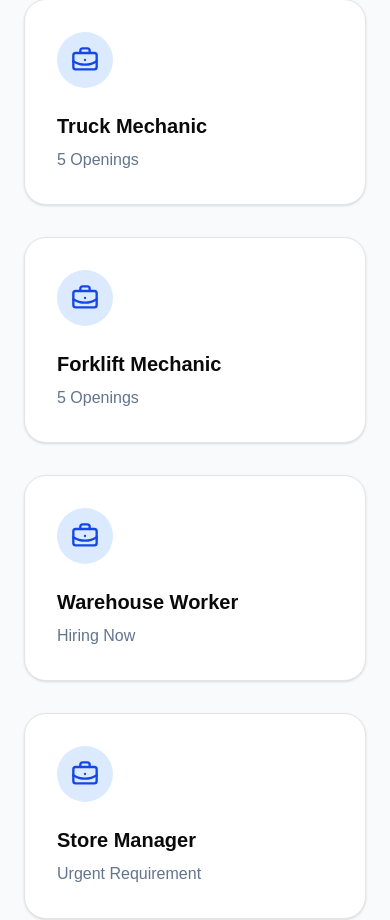
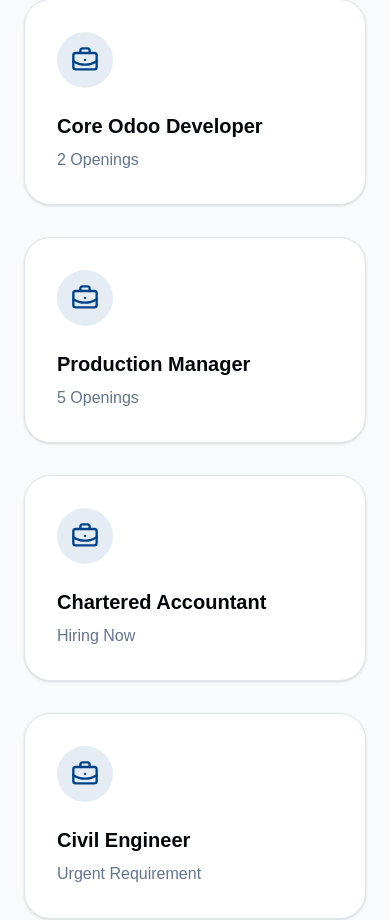
Before and after one commit to Gani4u/bharath-talent-connect, a React (Vite) app: page / in a window 390 px wide. Shown: the part 3214-4134 px from the top of the page. Built offline with nearby package versions, Linux system fonts and the light colour scheme.

Commit message:
feat: updated the hot jobs list and also the colur pallet

```diff
--- a/src/components/layout/Footer.tsx
+++ b/src/components/layout/Footer.tsx
@@ -57,9 +57,9 @@ export default function Footer() {
                   href="https://wa.me/917099214505"
                   target="_blank"
                   rel="noreferrer"
-                  className="hover:text-orange-400"
+                  className="hover:text-secondary transition-colors"
                 >
-                  +91 70992 14505 / +91 9106912718
+                  +91 70992 14505
                 </a>
 
               </div>
--- a/src/components/sections/About.tsx
+++ b/src/components/sections/About.tsx
@@ -37,7 +37,7 @@ export default function About() {
 
         <div className="mx-auto max-w-3xl text-center">
 
-          <span className="text-blue-700 font-semibold uppercase tracking-widest">
+          <span className="text-primary font-semibold uppercase tracking-widest">
             About Us
           </span>
 
@@ -64,8 +64,8 @@ export default function About() {
                 key={item.title}
                 className="rounded-3xl border bg-white p-8 shadow-sm transition hover:-translate-y-2 hover:shadow-xl"
               >
-                <div className="mb-6 flex h-14 w-14 items-center justify-center rounded-full bg-blue-100">
-                  <Icon className="h-7 w-7 text-blue-700" />
+                <div className="mb-6 flex h-14 w-14 items-center justify-center rounded-full bg-primary/10">
+                  <Icon className="h-7 w-7 text-primary" />
                 </div>
 
                 <h3 className="mb-3 text-xl font-semibold">
--- a/src/components/sections/Hero.tsx
+++ b/src/components/sections/Hero.tsx
@@ -23,7 +23,7 @@ export default function Hero() {
 
         <div className="w-full lg:w-1/2">
 
-          <div className="mb-6 inline-flex items-center rounded-full bg-blue-100 px-4 py-2 text-sm font-medium text-blue-700">
+          <div className="mb-6 inline-flex items-center rounded-full bg-primary/10 px-4 py-2 text-sm font-medium text-primary">
             Trusted by 10+ International Employers
           </div>
 
@@ -31,7 +31,7 @@ export default function Hero() {
 
             Connecting Skilled Indian Talent
 
-            <span className="block bg-gradient-to-r from-blue-700 to-orange-500 bg-clip-text text-transparent">
+            <span className="block bg-gradient-to-r from-primary to-secondary bg-clip-text text-transparent">
               with Global Career Opportunities
             </span>
 
@@ -49,7 +49,7 @@ export default function Hero() {
 
             <Button
               size="lg"
-              className="rounded-full bg-blue-700 hover:bg-blue-800"
+              className="rounded-full bg-primary text-primary-foreground hover:bg-primary/95"
             >
               Explore Hot Jobs
 
@@ -73,7 +73,7 @@ export default function Hero() {
 
             <div className="rounded-2xl bg-white p-5 shadow-lg">
 
-              <Users className="mb-3 h-8 w-8 text-blue-700" />
+              <Users className="mb-3 h-8 w-8 text-primary" />
 
               <h3 className="text-2xl font-bold">10+</h3>
 
@@ -85,7 +85,7 @@ export default function Hero() {
 
             <div className="rounded-2xl bg-white p-5 shadow-lg">
 
-              <BriefcaseBusiness className="mb-3 h-8 w-8 text-orange-500" />
+              <BriefcaseBusiness className="mb-3 h-8 w-8 text-secondary" />
 
               <h3 className="text-2xl font-bold">50+</h3>
 
@@ -97,7 +97,7 @@ export default function Hero() {
 
             <div className="rounded-2xl bg-white p-5 shadow-lg">
 
-              <Globe className="mb-3 h-8 w-8 text-green-600" />
+              <Globe className="mb-3 h-8 w-8 text-primary" />
 
               <h3 className="text-2xl font-bold">8+</h3>
 
@@ -119,7 +119,7 @@ export default function Hero() {
 
             {/* Header */}
             <div className="mb-6 flex items-center gap-2">
-              <span className="h-2.5 w-2.5 rounded-full bg-orange-500 shadow-[0_0_8px_rgba(249,115,22,0.8)]"></span>
+              <span className="h-2.5 w-2.5 rounded-full bg-secondary shadow-[0_0_8px_rgba(248,112,5,0.6)]"></span>
               <span className="text-xs font-bold tracking-widest text-slate-500">
                 HOT JOBS
               </span>
@@ -130,17 +130,17 @@ export default function Hero() {
               {/* Job 1 */}
               <div className="flex cursor-pointer items-center justify-between rounded-2xl border border-gray-50 bg-white p-4 shadow-sm transition-all hover:shadow-md">
                 <div className="flex items-center gap-4">
-                  <div className="flex h-12 w-12 items-center justify-center rounded-full bg-blue-50 text-blue-600">
+                  <div className="flex h-12 w-12 items-center justify-center rounded-full bg-primary/10 text-primary">
                     <Wrench className="h-5 w-5" />
                   </div>
                   <div>
                     <h4 className="text-sm font-bold text-slate-900">
-                      Mechanic (Trucks & Forklifts)
+                      Core Odoo Developer
                     </h4>
                     <p className="text-xs text-slate-500">Overseas placement</p>
                   </div>
                 </div>
-                <div className="flex h-8 w-8 items-center justify-center rounded-full bg-slate-900 text-white transition-transform hover:scale-105">
+                <div className="flex h-8 w-8 items-center justify-center rounded-full bg-primary text-primary-foreground transition-transform hover:scale-105">
                   <ArrowRight className="h-4 w-4" />
                 </div>
               </div>
@@ -148,17 +148,17 @@ export default function Hero() {
               {/* Job 2 */}
               <div className="flex cursor-pointer items-center justify-between rounded-2xl border border-gray-50 bg-white p-4 shadow-sm transition-all hover:shadow-md">
                 <div className="flex items-center gap-4">
-                  <div className="flex h-12 w-12 items-center justify-center rounded-full bg-blue-50 text-blue-600">
+                  <div className="flex h-12 w-12 items-center justify-center rounded-full bg-primary/10 text-primary">
                     <Boxes className="h-5 w-5" />
                   </div>
                   <div>
                     <h4 className="text-sm font-bold text-slate-900">
-                      Warehouse Staff
+                      Chartered Accountant
                     </h4>
                     <p className="text-xs text-slate-500">Overseas placement</p>
                   </div>
                 </div>
-                <div className="flex h-8 w-8 items-center justify-center rounded-full bg-slate-900 text-white transition-transform hover:scale-105">
+                <div className="flex h-8 w-8 items-center justify-center rounded-full bg-primary text-primary-foreground transition-transform hover:scale-105">
                   <ArrowRight className="h-4 w-4" />
                 </div>
               </div>
@@ -166,17 +166,17 @@ export default function Hero() {
               {/* Job 3 */}
               <div className="flex cursor-pointer items-center justify-between rounded-2xl border border-gray-50 bg-white p-4 shadow-sm transition-all hover:shadow-md">
                 <div className="flex items-center gap-4">
-                  <div className="flex h-12 w-12 items-center justify-center rounded-full bg-blue-50 text-blue-600">
+                  <div className="flex h-12 w-12 items-center justify-center rounded-full bg-primary/10 text-primary">
                     <Store className="h-5 w-5" />
                   </div>
                   <div>
                     <h4 className="text-sm font-bold text-slate-900">
-                      Store Manager
+                      E-Commerce Sales Manager
                     </h4>
                     <p className="text-xs text-slate-500">Overseas placement</p>
                   </div>
                 </div>
-                <div className="flex h-8 w-8 items-center justify-center rounded-full bg-slate-900 text-white transition-transform hover:scale-105">
+                <div className="flex h-8 w-8 items-center justify-center rounded-full bg-primary text-primary-foreground transition-transform hover:scale-105">
                   <ArrowRight className="h-4 w-4" />
                 </div>
               </div>
@@ -185,15 +185,15 @@ export default function Hero() {
             {/* Footer Badges */}
             <div className="mt-6 flex items-center justify-between rounded-2xl bg-slate-50/80 p-4">
               <div className="flex w-1/3 flex-col items-center justify-center gap-1 border-r border-gray-200">
-                <ShieldCheck className="h-5 w-5 text-blue-600" />
+                <ShieldCheck className="h-5 w-5 text-primary" />
                 <span className="text-xs font-medium text-slate-600">Trusted</span>
               </div>
               <div className="flex w-1/3 flex-col items-center justify-center gap-1 border-r border-gray-200">
-                <Handshake className="h-5 w-5 text-blue-600" />
+                <Handshake className="h-5 w-5 text-primary" />
                 <span className="text-xs font-medium text-slate-600">Verified</span>
               </div>
               <div className="flex w-1/3 flex-col items-center justify-center gap-1">
-                <Globe className="h-5 w-5 text-blue-600" />
+                <Globe className="h-5 w-5 text-primary" />
                 <span className="text-xs font-medium text-slate-600">Global</span>
               </div>
             </div>
--- a/src/components/sections/Openings.tsx
+++ b/src/components/sections/Openings.tsx
@@ -4,19 +4,19 @@ import {
 
 const jobs = [
   {
-    title: "Truck Mechanic",
+    title: "Core Odoo Developer",
+    openings: "2 Openings",
+  },
+  {
+    title: "Production Manager",
     openings: "5 Openings",
   },
   {
-    title: "Forklift Mechanic",
-    openings: "5 Openings",
-  },
-  {
-    title: "Warehouse Worker",
+    title: "Chartered Accountant",
     openings: "Hiring Now",
   },
   {
-    title: "Store Manager",
+    title: "Civil Engineer",
     openings: "Urgent Requirement",
   },
 ];
@@ -31,7 +31,7 @@ export default function Openings() {
 
         <div className="text-center">
 
-          <span className="font-semibold uppercase tracking-widest text-blue-700">
+          <span className="font-semibold uppercase tracking-widest text-primary">
             Hot Jobs
           </span>
 
@@ -55,9 +55,9 @@ export default function Openings() {
               className="rounded-3xl border bg-white p-8 shadow-sm transition duration-300 hover:-translate-y-2 hover:shadow-xl"
             >
 
-              <div className="mb-6 flex h-14 w-14 items-center justify-center rounded-full bg-blue-100">
+              <div className="mb-6 flex h-14 w-14 items-center justify-center rounded-full bg-primary/10">
 
-                <BriefcaseBusiness className="h-7 w-7 text-blue-700" />
+                <BriefcaseBusiness className="h-7 w-7 text-primary" />
 
               </div>
 
--- a/src/components/sections/Process.tsx
+++ b/src/components/sections/Process.tsx
@@ -42,7 +42,7 @@ export default function Process() {
 
         <div className="text-center">
 
-          <span className="rounded-full bg-orange-100 px-5 py-2 font-medium text-orange-600">
+          <span className="rounded-full bg-secondary/15 px-5 py-2 font-medium text-secondary">
             Recruitment Process
           </span>
 
@@ -59,7 +59,7 @@ export default function Process() {
 
         <div className="relative mt-20">
 
-          <div className="absolute left-0 top-16 hidden h-1 w-full bg-gradient-to-r from-blue-600 to-orange-500 lg:block" />
+          <div className="absolute left-0 top-16 hidden h-1 w-full bg-gradient-to-r from-primary to-secondary lg:block" />
 
           <div className="grid gap-8 lg:grid-cols-4">
 
@@ -68,7 +68,7 @@ export default function Process() {
                 key={step.title}
                 className="relative rounded-3xl border border-slate-200 bg-white p-8 shadow-lg transition hover:-translate-y-2 hover:shadow-2xl"
               >
-                <div className="mx-auto mb-6 flex h-20 w-20 items-center justify-center rounded-full bg-gradient-to-r from-blue-600 to-orange-500 text-white">
+                <div className="mx-auto mb-6 flex h-20 w-20 items-center justify-center rounded-full bg-gradient-to-r from-primary to-secondary text-white">
 
                   <step.icon size={36} />
 
--- a/src/components/sections/WhyChoose.tsx
+++ b/src/components/sections/WhyChoose.tsx
@@ -50,7 +50,7 @@ export default function WhyChoose() {
 
         <div className="text-center">
 
-          <span className="rounded-full bg-blue-100 px-5 py-2 font-medium text-blue-700">
+          <span className="rounded-full bg-primary/10 px-5 py-2 font-medium text-primary">
             Why Choose Us
           </span>
 
@@ -75,7 +75,7 @@ export default function WhyChoose() {
               className="rounded-3xl border border-slate-200 bg-white p-8 shadow-sm transition-all duration-300 hover:-translate-y-2 hover:shadow-xl"
             >
 
-              <div className="mb-6 flex h-16 w-16 items-center justify-center rounded-2xl bg-gradient-to-r from-blue-700 to-orange-500 text-white">
+              <div className="mb-6 flex h-16 w-16 items-center justify-center rounded-2xl bg-gradient-to-r from-primary to-secondary text-white">
 
                 <item.icon size={30} />
 
--- a/src/constants/theme.ts
+++ b/src/constants/theme.ts
@@ -1,10 +1,10 @@
 // Colors, Shadows, Radius, Container Width, Spacing, Animations
 export const theme = {
   colors: {
-    primary: "#0B3D91",
+    primary: "#034E8A",     // Logo Deep Blue
     primaryLight: "#2563EB",
 
-    secondary: "#22C55E",
+    secondary: "#F87005",   // Logo Orange
 
     background: "#F8FAFC",
 
@@ -16,7 +16,7 @@ export const theme = {
 
     border: "#E5E7EB",
 
-    accent: "#F59E0B",
+    accent: "#F87005",
   },
 
   container: "max-w-7xl mx-auto px-6 lg:px-8",
--- a/src/index.css
+++ b/src/index.css
@@ -50,72 +50,39 @@
 
 :root {
     --background: oklch(1 0 0);
-    --foreground: oklch(0.145 0 0);
+    --foreground: oklch(0.12 0.015 250);
     --card: oklch(1 0 0);
-    --card-foreground: oklch(0.145 0 0);
+    --card-foreground: oklch(0.12 0.015 250);
     --popover: oklch(1 0 0);
-    --popover-foreground: oklch(0.145 0 0);
-    --primary: oklch(0.205 0 0);
-    --primary-foreground: oklch(0.985 0 0);
-    --secondary: oklch(0.97 0 0);
-    --secondary-foreground: oklch(0.205 0 0);
-    --muted: oklch(0.97 0 0);
-    --muted-foreground: oklch(0.556 0 0);
-    --accent: oklch(0.97 0 0);
-    --accent-foreground: oklch(0.205 0 0);
+    --popover-foreground: oklch(0.12 0.015 250);
+    --primary: oklch(0.38 0.14 250);
+    --primary-foreground: oklch(0.99 0 0);
+    --secondary: oklch(0.68 0.22 35);
+    --secondary-foreground: oklch(0.99 0 0);
+    --muted: oklch(0.96 0.01 250);
+    --muted-foreground: oklch(0.45 0.02 250);
+    --accent: oklch(0.68 0.22 35);
+    --accent-foreground: oklch(0.99 0 0);
     --destructive: oklch(0.577 0.245 27.325);
-    --border: oklch(0.922 0 0);
-    --input: oklch(0.922 0 0);
-    --ring: oklch(0.708 0 0);
-    --chart-1: oklch(0.87 0 0);
-    --chart-2: oklch(0.556 0 0);
+    --border: oklch(0.92 0.01 250);
+    --input: oklch(0.92 0.01 250);
+    --ring: oklch(0.38 0.14 250);
+    --chart-1: oklch(0.38 0.14 250);
+    --chart-2: oklch(0.68 0.22 35);
     --chart-3: oklch(0.439 0 0);
     --chart-4: oklch(0.371 0 0);
     --chart-5: oklch(0.269 0 0);
-    --radius: 0.625rem;
-    --sidebar: oklch(0.985 0 0);
-    --sidebar-foreground: oklch(0.145 0 0);
-    --sidebar-primary: oklch(0.205 0 0);
-    --sidebar-primary-foreground: oklch(0.985 0 0);
-    --sidebar-accent: oklch(0.97 0 0);
-    --sidebar-accent-foreground: oklch(0.205 0 0);
-    --sidebar-border: oklch(0.922 0 0);
-    --sidebar-ring: oklch(0.708 0 0);
+    --radius: 0.75rem;
+    --sidebar: oklch(0.99 0.005 250);
+    --sidebar-foreground: oklch(0.12 0.015 250);
+    --sidebar-primary: oklch(0.38 0.14 250);
+    --sidebar-primary-foreground: oklch(0.99 0 0);
+    --sidebar-accent: oklch(0.96 0.01 250);
+    --sidebar-accent-foreground: oklch(0.38 0.14 250);
+    --sidebar-border: oklch(0.92 0.01 250);
+    --sidebar-ring: oklch(0.38 0.14 250);
 }
 
-.dark {
-    --background: oklch(0.145 0 0);
-    --foreground: oklch(0.985 0 0);
-    --card: oklch(0.205 0 0);
-    --card-foreground: oklch(0.985 0 0);
-    --popover: oklch(0.205 0 0);
-    --popover-foreground: oklch(0.985 0 0);
-    --primary: oklch(0.922 0 0);
-    --primary-foreground: oklch(0.205 0 0);
-    --secondary: oklch(0.269 0 0);
-    --secondary-foreground: oklch(0.985 0 0);
-    --muted: oklch(0.269 0 0);
-    --muted-foreground: oklch(0.708 0 0);
-    --accent: oklch(0.269 0 0);
-    --accent-foreground: oklch(0.985 0 0);
-    --destructive: oklch(0.704 0.191 22.216);
-    --border: oklch(1 0 0 / 10%);
-    --input: oklch(1 0 0 / 15%);
-    --ring: oklch(0.556 0 0);
-    --chart-1: oklch(0.87 0 0);
-    --chart-2: oklch(0.556 0 0);
-    --chart-3: oklch(0.439 0 0);
-    --chart-4: oklch(0.371 0 0);
-    --chart-5: oklch(0.269 0 0);
-    --sidebar: oklch(0.205 0 0);
-    --sidebar-foreground: oklch(0.985 0 0);
-    --sidebar-primary: oklch(0.488 0.243 264.376);
-    --sidebar-primary-foreground: oklch(0.985 0 0);
-    --sidebar-accent: oklch(0.269 0 0);
-    --sidebar-accent-foreground: oklch(0.985 0 0);
-    --sidebar-border: oklch(1 0 0 / 10%);
-    --sidebar-ring: oklch(0.556 0 0);
-}
 
 @layer base {
   * {
```
Also changed, not shown: src/components/sections/Contact.tsx (+8 -8 lines), src/components/sections/Countries.tsx (+4 -4 lines).
